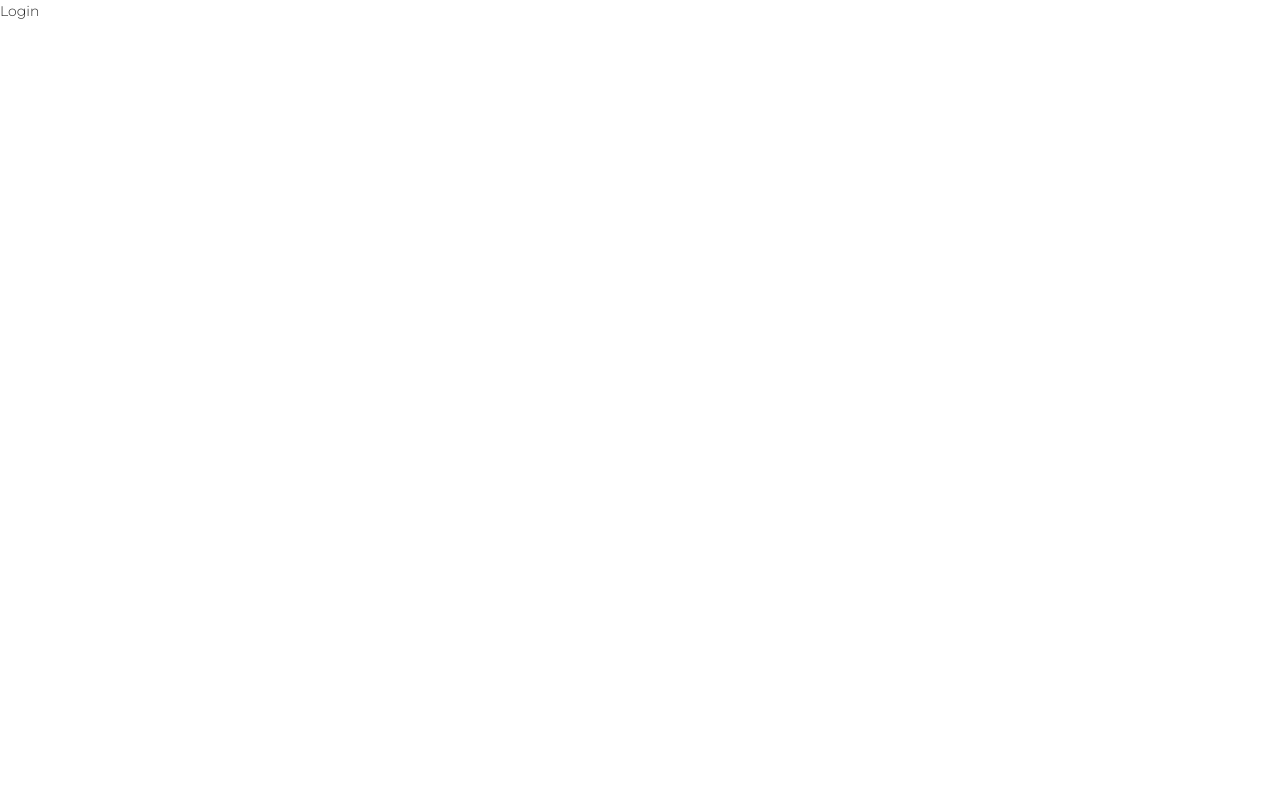
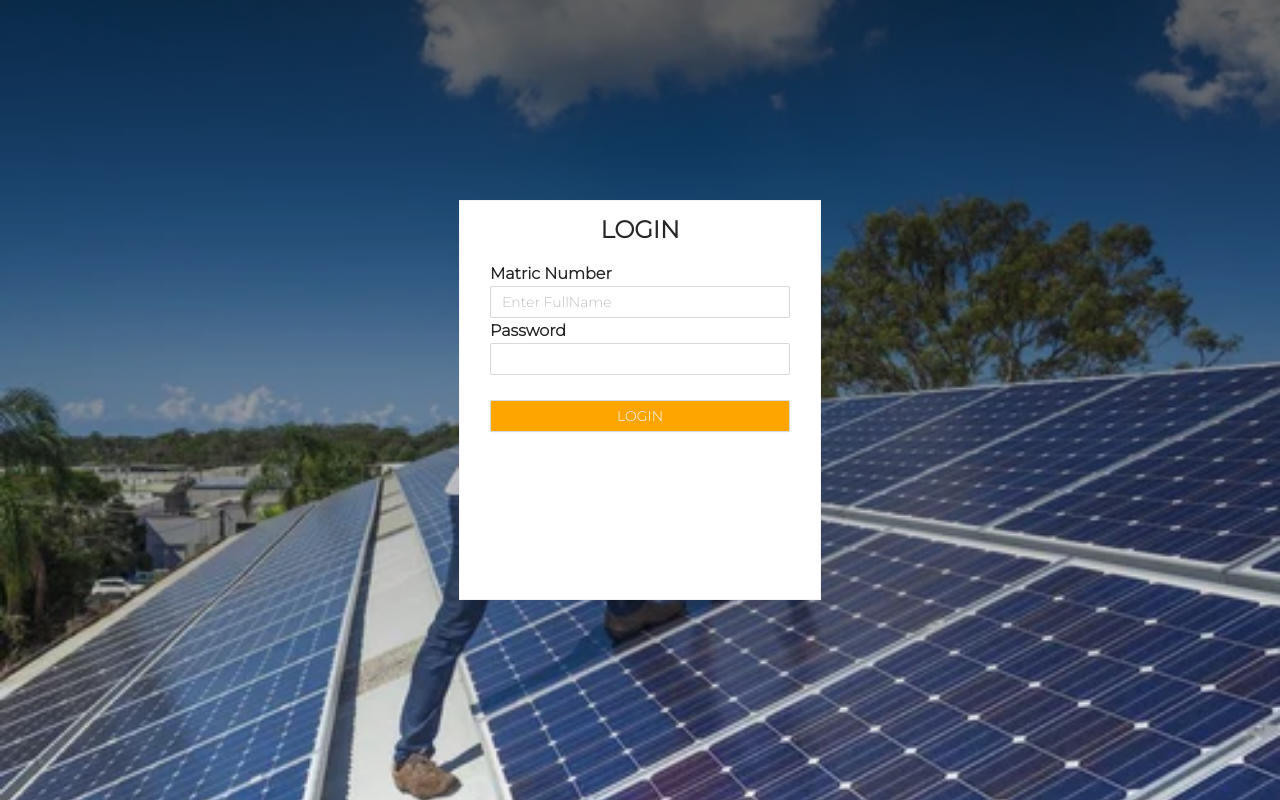
Before and after one commit to davidabuu/swazzy, a Next.js app: page /login in a window 1280 px wide. Built offline with nearby package versions, Linux system fonts and the light colour scheme.

Commit message:
LOGIN FORM

```diff
--- a/pages/login.js
+++ b/pages/login.js
@@ -1,9 +1,39 @@
-import React from 'react'
-
+import React from "react";
+import { Button, Input } from "antd";
+import UserWebLayout from "../src/components/UserWebLayout";
 const Login = () => {
   return (
-    <div>Login</div>
-  )
-}
+    <UserWebLayout webtitle='LOGIN'>
+      <div className="login">
+        <div className="form">
+          <form>
+            <h2>LOGIN</h2>
+            <div>
+              <div>
+                <label>Matric Number</label>
+                <br></br>
+                <Input type="text" placeholder="Enter FullName" required />
+              </div>
+            </div>
+            <div>
+              <div>
+                <label>Password</label>
+                <br></br>
+                <Input type="password" required />
+              </div>
+            </div>
 
-export default Login
+            <br></br>
+            <div>
+              <Button className="login-btn" htmlType="submit">
+                LOGIN
+              </Button>
+            </div>
+          </form>
+        </div>
+      </div>
+    </UserWebLayout>
+  );
+};
+
+export default Login;
--- a/styles/globals.css
+++ b/styles/globals.css
@@ -11,9 +11,8 @@ html {
 }
 h1 {
   margin: 0 !important;
-
 }
-body{
+body {
   font-family: "Montserrat", sans-serif;
 }
 * {
@@ -24,7 +23,6 @@ body{
 li {
   list-style: none;
 }
-
 
 /* Landing Page Style */
 .container-landing {
@@ -119,7 +117,53 @@ li {
   width: 400px;
 }
 /* End of Solution Style */
-
+/* Login Style */
+.login {
+  background: linear-gradient(0deg, transparent, rgba(9, 10, 10, 0.605)),
+    url("/img3.webp");
+  object-fit: cover;
+  background-repeat: no-repeat;
+  background-size: cover;
+  overflow: hidden;
+  background-position: center;
+  width: 100%;
+  height: 100vh;
+  font-family: "Montserrat", sans-serif;
+}
+.form {
+  align-items: center;
+  border: 0;
+  display: flex;
+  font-size: 16px;
+  height: 100%;
+  justify-content: center;
+  margin: 0;
+  padding: 0;
+}
+form {
+  display: flex;
+  border: 1px solid #f4f4f4;
+  background-color: #fff;
+  padding: 10px 30px;
+  font-weight: bolder;
+  flex-direction: column;
+  align-items: center;
+  margin: 50px 0rem;
+  min-height: 50vh;
+}
+form h2{
+  font-weight: bolder;
+}
+input {
+  width: 300px !important;
+}
+.login-btn {
+  width: 300px !important;
+  background-color: orange !important;
+  text-align: center !important;
+  color: #fff !important;
+}
+/* End of Login Style */
 /* Footer Style */
 .footer {
   display: flex;
@@ -145,6 +189,11 @@ li {
 /* End of Footer Style */
 
 /*Resposive Design*/
+@media (max-width: 1000px) {
+  form {
+    min-height: 30vh;
+  }
+}
 @media (max-width: 800px) {
   .header {
     margin: 10px 0.5rem;
@@ -179,6 +228,7 @@ li {
   .header h1 {
     font-size: 16px;
   }
-
-
+  form {
+    padding: 10px;
+  }
 }
```
Also changed, not shown: pages/index.js (+10 -7 lines).
